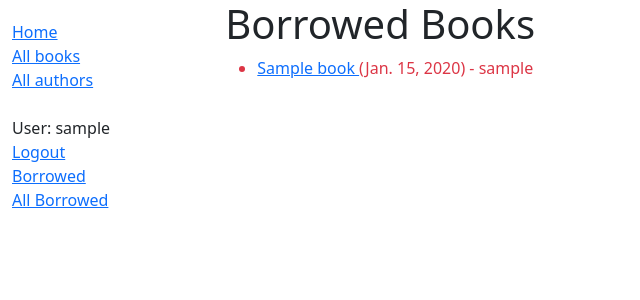
After one commit to rexbrandy/library_app, a Django app: page /all_loans/ in a window 1280 px wide. The commit adds this page. Shown: the top 300 px of the page, without its empty margins (0-640 px from the left). Run offline with Django 4.2, Linux system fonts and the light colour scheme; a user stored in the database is signed in; tables that the repository leaves empty hold one stand-in row (values such as "Sample post").

Commit message:
Made changes to Loan table | Built all Loans page

```diff
--- a/catalog/admin.py
+++ b/catalog/admin.py
@@ -1,8 +1,9 @@
 from django.contrib import admin
-from .models import Author, Genre, Book, BookInstance, Language
+from .models import Author, Genre, Book, BookInstance, Language, Loan
 
 admin.site.register(Genre)
 admin.site.register(Language)
+admin.site.register(Loan)
 
 @admin.register(BookInstance)
 class BookInstanceAdmin(admin.ModelAdmin):
--- a/catalog/models.py
+++ b/catalog/models.py
@@ -85,9 +85,9 @@ class BookInstance(models.Model):
     def display_book_title(self):
         return self.book.title
 
-class Loans(models.Model):
-    book = models.OneToOneField(BookInstance, on_delete=models.RESTRICT)
-    user = models.OneToOneField(User, on_delete=models.RESTRICT)
+class Loan(models.Model):
+    book_instance = models.OneToOneField(BookInstance, on_delete=models.RESTRICT)
+    user = models.ForeignKey(User, on_delete=models.RESTRICT)
     due_back = models.DateField(
         default= datetime.datetime.now() + datetime.timedelta(30),
         help_text='Date due to be returned'
@@ -99,4 +99,11 @@ class Loans(models.Model):
         return bool(self.due_back and datetime.date.today() > self.due_back)
 
     def __str__(self):
-        return f'{self.book.title} - {self.user.username}'
+        return f'{self.book_instance.book.title} - {self.user.username}'
+
+    def set_returned(self):
+        if not self.returned_date:
+            self.returned_date = datetime.date.today()
+
+    class Meta:
+        permissions = (('can_mark_returned', 'Set loan as returned'),)
--- /dev/null
+++ b/catalog/templates/catalog/all_borrowed_books.html
@@ -0,0 +1,20 @@
+{% extends 'base.html' %}
+
+{% block content %}
+<h1>Borrowed Books</h1>
+
+{% if loan_list %}
+  <ul>
+    {% for loan in loan_list %}
+    <li class="{% if loan.is_overdue %}text-danger{% endif %}">
+      <a href="{% url 'book-detail' loan.book_instance.book.pk %}">
+        {{ loan.book_instance.book.title }}
+      </a>
+      ({{ loan.due_back}}) - {{ loan.user.username }}
+    </li>
+    {% endfor %}
+  </ul>
+{% else %}
+  <p>You don't have any loaned books.</p>
+{% endif %}
+{% endblock %}
--- a/catalog/urls.py
+++ b/catalog/urls.py
@@ -8,4 +8,6 @@ urlpatterns = [
     path('books/<int:pk>', views.BookDetailView.as_view(), name='book-detail'),
     path('authors/', views.AuthorListView.as_view(), name='authors'),
     path('authors/<int:pk>', views.AuthorDetailView.as_view(), name='author-detail'),
+    path('loans/', views.LoanedBooksByUserListView.as_view(), name='loans'),
+    path('all_loans/', views.LoanedBooksByAllListView.as_view(), name='all_loans')
 ]
--- a/catalog/views.py
+++ b/catalog/views.py
@@ -1,7 +1,8 @@
 from django.shortcuts import render
 from django.views import generic
+from django.contrib.auth.mixins import LoginRequiredMixin, PermissionRequiredMixin
 
-from .models import Book, BookInstance, Author, Genre
+from .models import Book, BookInstance, Author, Loan
 
 def index(request):
     num_books = Book.objects.all().count()
@@ -35,3 +36,20 @@ class AuthorListView(generic.ListView):
 
 class AuthorDetailView(generic.DetailView):
     model = Author
+
+class LoanedBooksByUserListView(LoginRequiredMixin, generic.ListView):
+    model = Loan
+    template_name = 'catalog/borrowed_books.html'
+    paginate_by = 10
+
+    def get_queryset(self):
+        return (
+            Loan.objects.filter(user=self.request.user)
+            .filter(returned_date__isnull=True)
+        )
+
+class LoanedBooksByAllListView(PermissionRequiredMixin, generic.ListView):
+    permission_required = 'catalog.can_mark_returned'
+
+    model = Loan
+    template_name = 'catalog/all_borrowed_books.html'
--- a/templates/base.html
+++ b/templates/base.html
@@ -21,15 +21,18 @@
         <div class="col-sm-2">
           {% block sidebar %}
             <ul class="sidebar-nav">
-              {% if user.is_authenticated %}
-                <li>User: {{ user.get_username }}</li>
-                <li><a href="{% url 'logout' %}?next={{ request.path }}">Logout</a></li>
-              {% else %}
-                <li><a href="{% url 'login' %}?next={{ request.path }}">Login</a></li>
-              {% endif %}
               <li><a href="{% url 'index' %}">Home</a></li>
               <li><a href="{% url 'books' %}">All books</a></li>
               <li><a href="{% url 'authors' %}">All authors</a></li>
+              <br>
+              {% if user.is_authenticated %}
+                <li>User: {{ user.get_username }}</li>
+                <li><a href="{% url 'logout' %}">Logout</a></li>
+                <li><a href="{% url 'loans' %}">Borrowed</a></li>
+                <li><a href="{% url 'all_loans' %}">All Borrowed</a></li>
+                {% else %}
+                <li><a href="{% url 'login' %}">Login</a></li>
+              {% endif %}
             </ul>
           {% endblock %}
         </div>
```
Also changed, not shown: catalog/templates/catalog/borrowed_books.html (added, +20 -0 lines), catalog/migrations/0004_alter_loans_book_alter_loans_due_back_and_more.py (added), catalog/migrations/0005_rename_book_loans_book_instance_alter_loans_due_back_and_more.py (added), catalog/migrations/0006_loan_delete_loans.py (added), catalog/migrations/0007_alter_loan_options_alter_loan_due_back.py (added).
